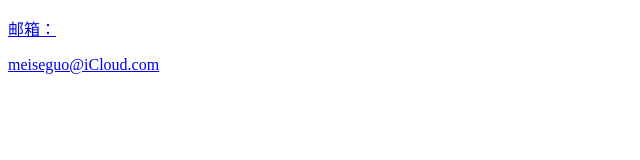
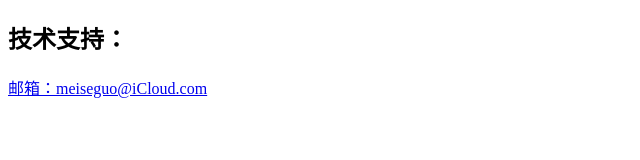
Before and after one commit to meiseguo/wormholebackup.github.io, a plain HTML site: page index.html in a window 1280 px wide. Shown: the whole page, without its empty margins (0-640 px from the left). Drawn offline with Linux system fonts and the light colour scheme.

Commit message:
Update email contact information in index.html

```diff
--- a/index.html
+++ b/index.html
@@ -5,7 +5,7 @@
 <title>虫洞备份 - 技术支持</title>
 </head>
 <body>
-<p><a href="mailTo:meiseguo@iCloud.com">邮箱：</a></p>
-<p><a href="mailTo:meiseguo@iCloud.com">meiseguo@iCloud.com</a></p>
+<h2>技术支持：</h2>
+<p><a href="mailTo:meiseguo@iCloud.com">邮箱：meiseguo@iCloud.com</a></p>
 </body>
 </html>
```
